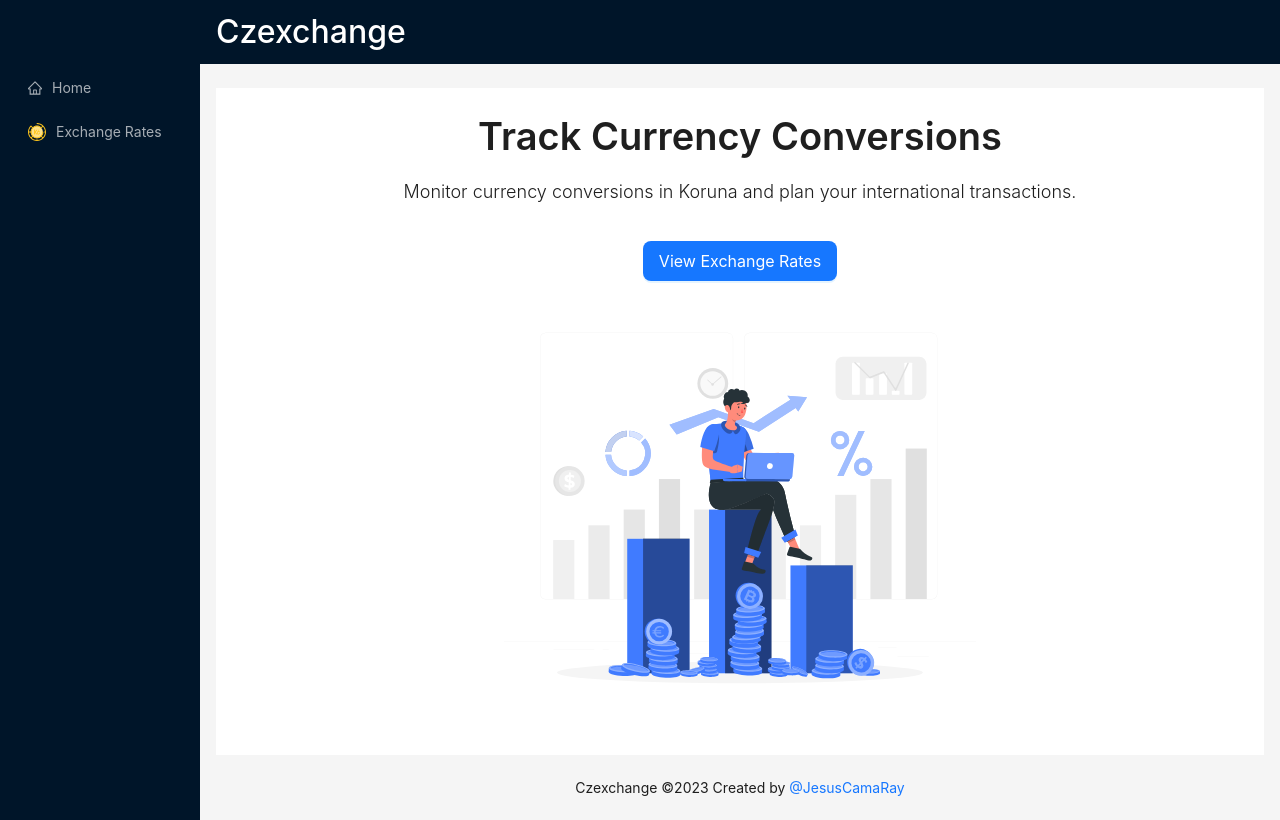
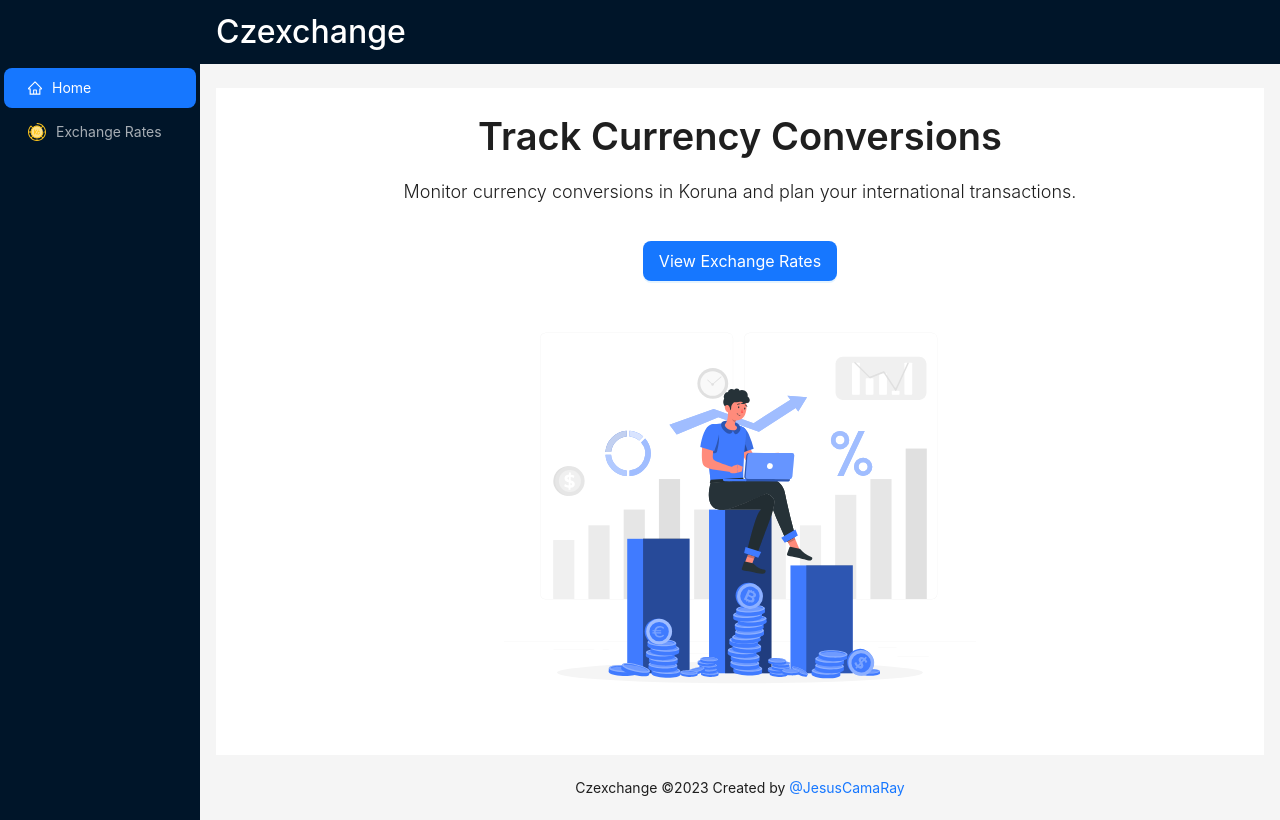
Before and after one commit to cuidtech/developers, a React (Vite) app in the folder fullstack/task/packages/web/: page / in a window 1280 px wide. Built offline with nearby package versions, Linux system fonts and the light colour scheme.

Commit message:
[FIX]: active sidebar based on location pathname

```diff
--- a/fullstack/task/packages/web/src/layouts/Main/index.tsx
+++ b/fullstack/task/packages/web/src/layouts/Main/index.tsx
@@ -1,6 +1,6 @@
-import React from 'react';
+import React, { useState, useEffect } from 'react';
 import { Layout, Menu, theme } from 'antd';
-import { Link } from 'react-router-dom';
+import { Link, useLocation } from 'react-router-dom';
 import { navElements } from './navElements';
 import './index.css';
 
@@ -15,10 +15,27 @@ function Main({ children }: IProps) {
         token: { colorBgContainer },
     } = theme.useToken();
 
+    const location = useLocation();
+
+    const [selectedKey, setSelectedKey] = useState(
+        navElements.find((navElement) => navElement.link === location.pathname)?.key || ''
+    );
+
+    useEffect(() => {
+        setSelectedKey(
+            navElements.find((navElement) => navElement.link === location.pathname)?.key || ''
+        );
+    }, [location]);
+
     return (
         <Layout className="layout">
             <Sider breakpoint="lg" collapsedWidth="0">
-                <Menu theme="dark" mode="inline" className="layout__sidemenu">
+                <Menu
+                    theme="dark"
+                    mode="inline"
+                    className="layout__sidemenu"
+                    selectedKeys={[selectedKey]}
+                >
                     {navElements.map((navElement) => (
                         <Menu.Item key={navElement.key} icon={navElement.icon()}>
                             <Link to={navElement.link}>{navElement.label}</Link>
```
